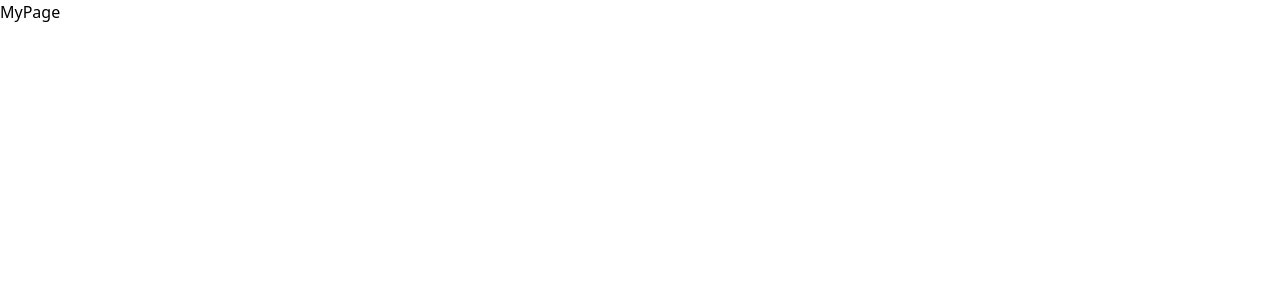
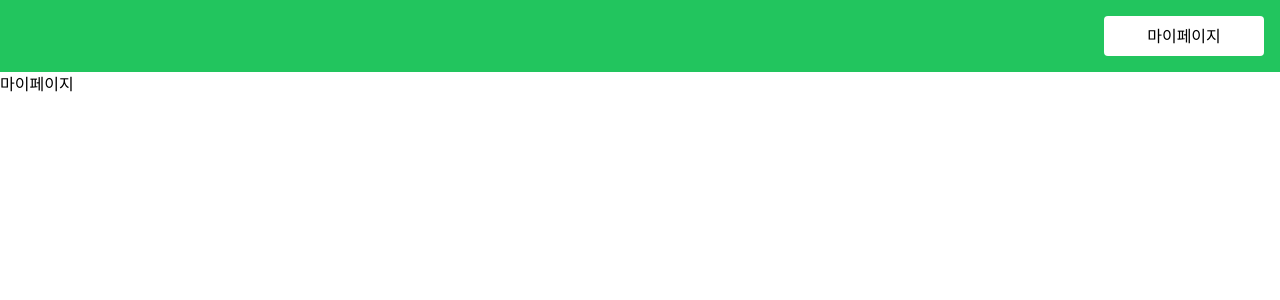
Before and after one commit to dhdnjs0702/Pharmacy_Map, a React (Vite) app: page /mypage in a window 1280 px wide. Shown: the top 300 px of the page. Built offline with nearby package versions, Linux system fonts and the light colour scheme.

Commit message:
Feat: 드롭다운 메뉴 구현

```diff
--- a/package.json
+++ b/package.json
@@ -16,6 +16,7 @@
     "postcss": "^8.5.3",
     "react": "^19.0.0",
     "react-dom": "^19.0.0",
+    "react-kakao-maps-sdk": "^1.1.27",
     "react-router-dom": "^7.2.0",
     "tailwindcss": "3.3.5",
     "zustand": "^5.0.3"
--- a/src/pages/MyPage.jsx
+++ b/src/pages/MyPage.jsx
@@ -1,9 +1,72 @@
-import React from 'react'
+import React, { useState } from 'react';
 
 const MyPage = () => {
+  const [dropdownOpen, setDropdownOpen] = useState(false);
+
+  const [activeMenu, setActiveMenu] = useState('마이페이지');
+
+  const toggleDropdown = () => {
+    setDropdownOpen(!dropdownOpen);
+  };
+
+  const handleMenu = (menu) => {
+    setActiveMenu(menu);
+    setDropdownOpen(false);
+  };
+
   return (
-    <div>MyPage</div>
-  )
-}
+    <div>
+      <header className="bg-green-500 p-4">
+        <div className="flex justify-end">
+            <button
+              className="bg-white p-2 rounded w-40"
+              onClick={toggleDropdown}
+            >
+              {activeMenu}
+            </button>
+            {dropdownOpen && (
+              <div className="absolute bg-white shadow-md mt-1 rounded">
+                <button
+                  className="block p-2 hover:bg-gray-200 w-40"
+                  onClick={() => handleMenu('마이페이지')}
+                >
+                  마이페이지
+                </button>
+                <button
+                  className="block p-2 hover:bg-gray-200 w-40"
+                  onClick={() => handleMenu('리뷰')}
+                >
+                  리뷰
+                </button>
+                <button
+                  className="block p-2 hover:bg-gray-200 w-40"
+                  onClick={() => handleMenu('북마크')}
+                >
+                  북마크
+                </button>
+              </div>
+            )}
+        </div>
+      </header>
+      <div>
+        {activeMenu === '마이페이지' && (
+          <div>
+            마이페이지
+          </div>
+        )}
+        {activeMenu === '리뷰' && (
+          <div>
+            리뷰
+          </div>
+        )}
+        {activeMenu === '북마크' && (
+          <div>
+            북마크
+          </div>
+        )}
+      </div>
+    </div>
+  );
+};
 
-export default MyPage
+export default MyPage;
```
Also changed, not shown: 2 other files (tests, documents, lock files or other folders).
